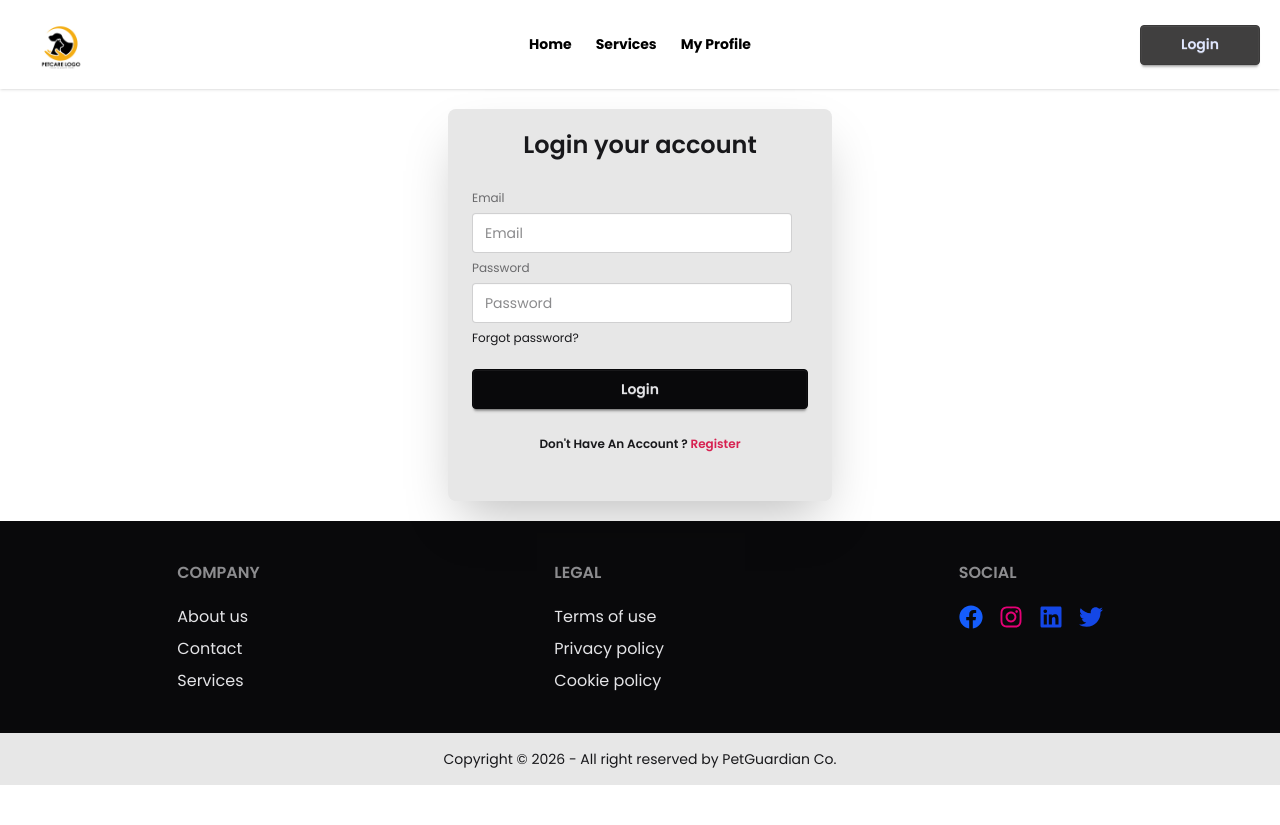
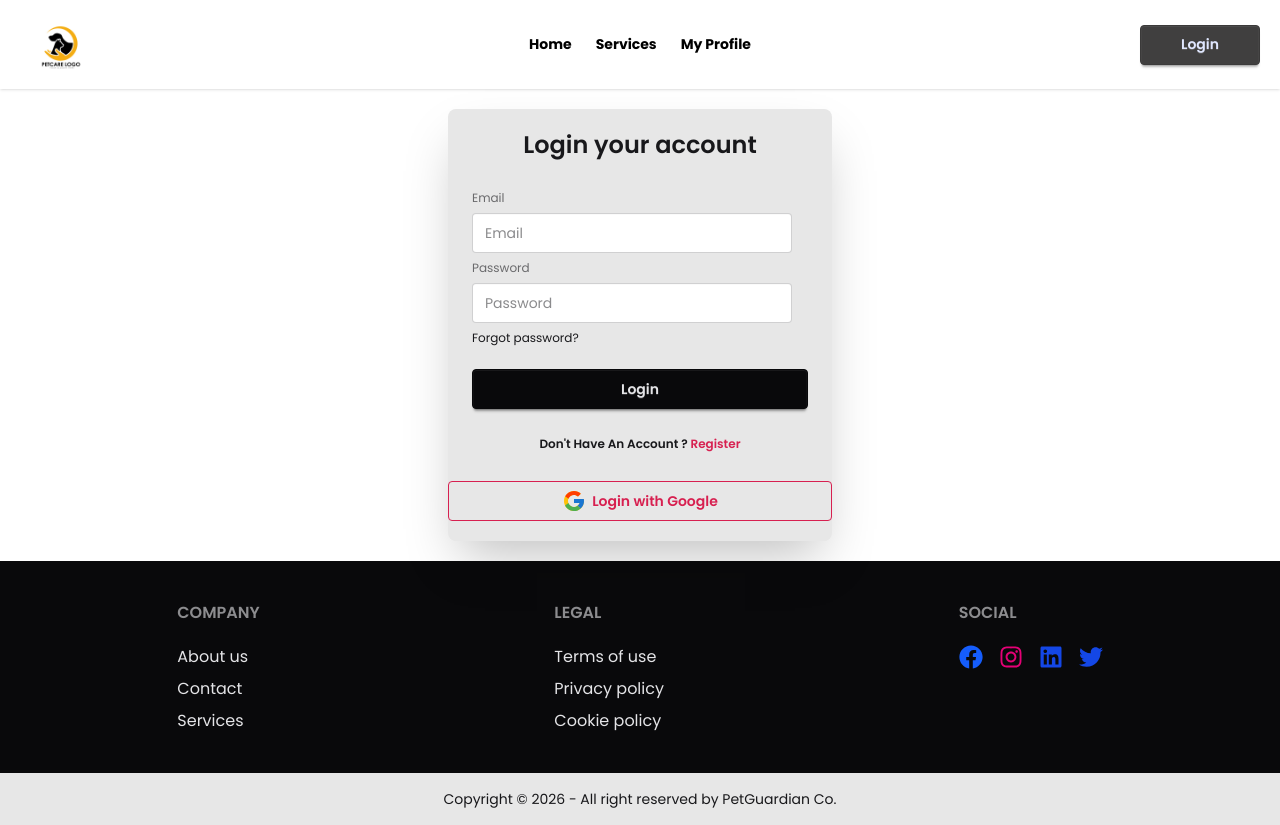
Before and after one commit to Rhcoder79/my-ph-assignment-9, a React (Vite) app: page /auth/login in a window 1280 px wide. Before the commit the page ends 800 px from the top, so only its background shows below. Built offline with nearby package versions, Linux system fonts and the light colour scheme; no server answers.

Commit message:
Implementing  password validation

```diff
--- a/src/pages/Login.jsx
+++ b/src/pages/Login.jsx
@@ -1,13 +1,28 @@
-import React, { use } from 'react';
+import React, { use, useState } from 'react';
 import { Link, useLocation, useNavigate } from 'react-router';
 import { AuthContext } from '../provider/AuthProvider';
+import { FcGoogle } from 'react-icons/fc';
 
 const Login = () => {
-    const {signIn}=use(AuthContext);
+    const {signIn,signInWithGoogle}=use(AuthContext);
+    const [error, setError] = useState("");
     const navigate = useNavigate();
-    const location = useLocation()
+    const location = useLocation();
+   const handleGoogleSignIn = () => {
+        signInWithGoogle()
+            .then((result) => {
+                const user=result.user;
+                console.log(user);
+
+                navigate(location?.state ? location.state : "/");
+            })
+            .catch((err) => {
+                setError(err.message);
+            });
+    };
     const handleLogin=(e)=>{
         e.preventDefault();
+        setError("");
         const form=e.target;
      const email=form.em.value;
      const password =form.pass.value;
@@ -16,12 +31,14 @@ const Login = () => {
      .then(result=>{
         const user=result.user;
         console.log(user);
+
         navigate(location?.state ? location.state : "/");
      })
      .catch((error)=>{
         const errorCode=error.code;
         const errorMessage=error.message;
-        alert(errorCode,errorMessage);
+        setError(errorMessage)
+        //alert(errorCode,errorMessage);
      });
     };
     return (
@@ -38,12 +55,17 @@ const Login = () => {
           <label className="label">Password</label>
           <input name='pass' type="password" className="input" placeholder="Password" required />
           <div><a className="link link-hover">Forgot password?</a></div>
+          {error && <p className='text-red-400 text-xs'>{error}</p>}
           <button type='submit' className="btn btn-neutral mt-4">Login</button>
         <p className='font-semibold text-center pt-5'>
             Don't Have An Account ? {" "} <Link className='text-secondary '  to='/auth/register' state={location.state}>Register</Link> </p>
 
         </fieldset>
       </form>
+    <div className='space-y-3'>
+<button    onClick={handleGoogleSignIn} className="btn btn-secondary btn-outline w-full"><FcGoogle size={24} /> Login with Google </button>
+
+</div>
     </div>
         </div>
     );
--- a/src/pages/Register.jsx
+++ b/src/pages/Register.jsx
@@ -2,6 +2,7 @@ import React, { use } from 'react';
 import { Link, useLocation, useNavigate } from 'react-router';
 import { AuthContext } from '../provider/AuthProvider';
 import { updateProfile } from 'firebase/auth';
+import { toast } from 'react-toastify';
 const Register = () => {
     const { createUser, setUser } = use(AuthContext);
     const navigate = useNavigate();
@@ -29,7 +30,7 @@ const Register = () => {
             })
             .catch((error) => {
                  console.error("Registration error:", error.message);
-                alert(error.message);
+                toast(error.message);
             });
     };
     return (
```
